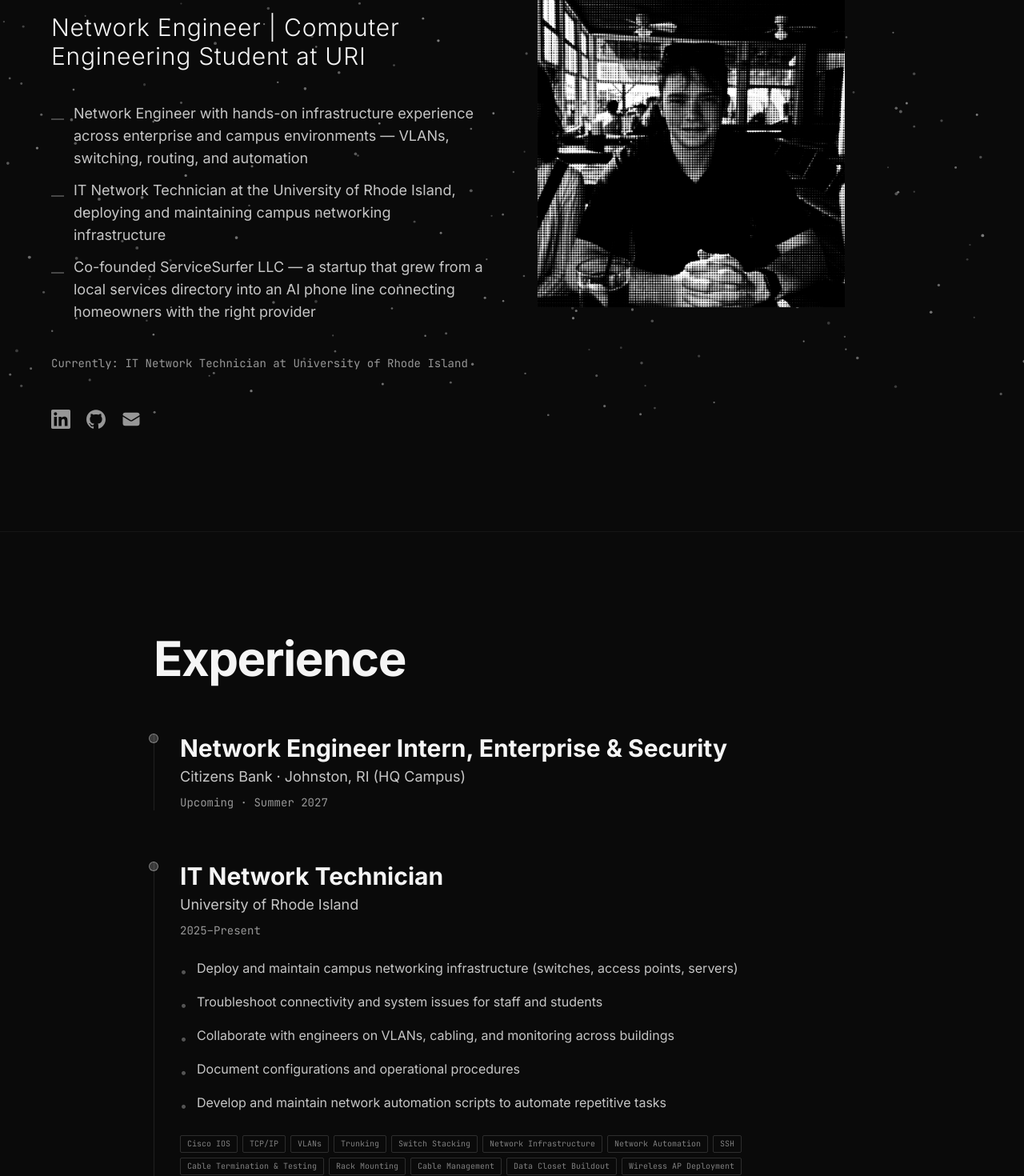
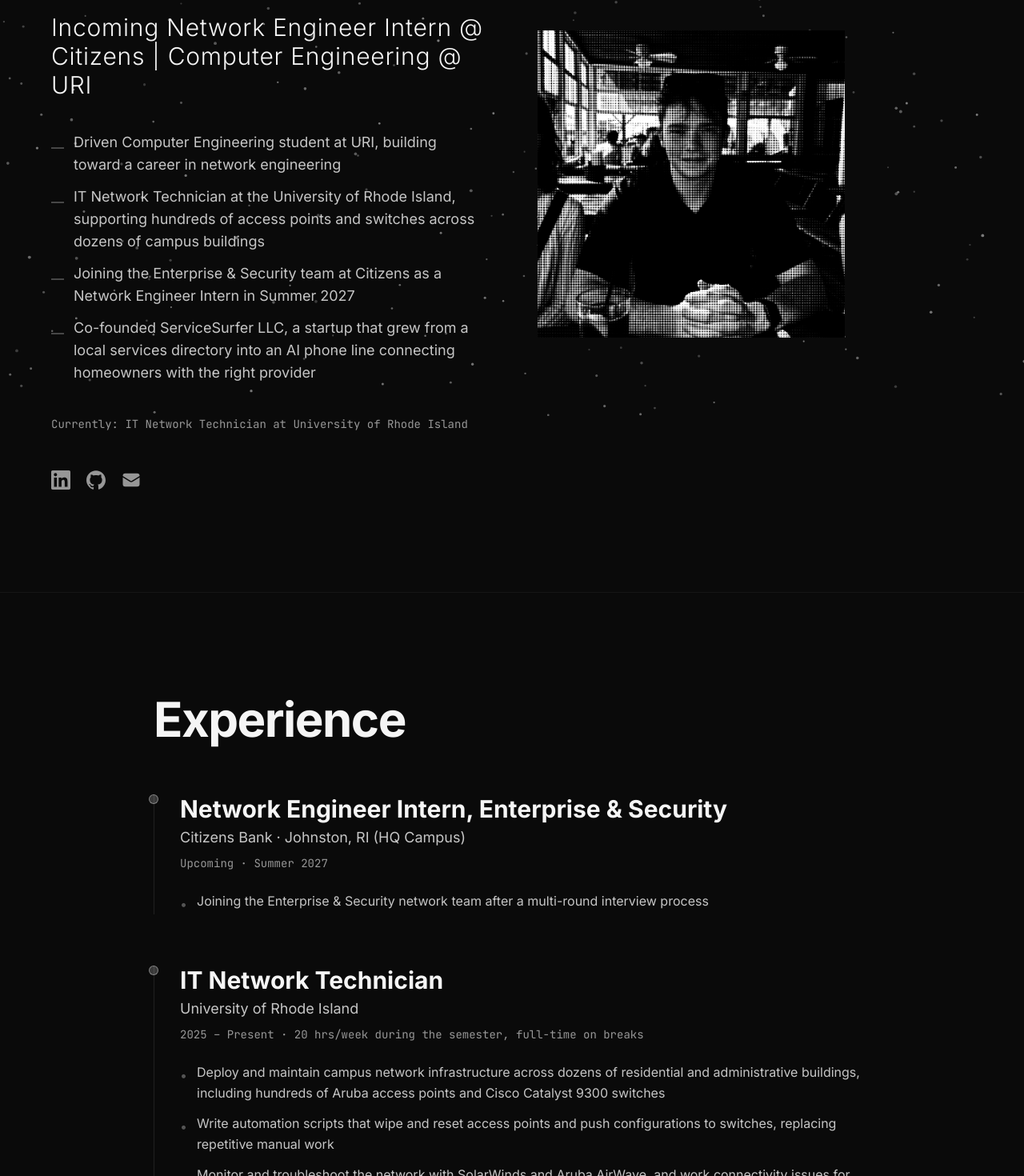
Before and after one commit to nicolasjkennedy/personal-domain, a Next.js app: page / in a window 1280 px wide. Shown: the part 280-1750 px from the top of the page at 80% size. Built offline with nearby package versions, Linux system fonts and the light colour scheme.

Commit message:
Information overhaul, & cleanup

```diff
--- a/app/layout.tsx
+++ b/app/layout.tsx
@@ -20,7 +20,7 @@ const jetbrainsMono = JetBrains_Mono({
 export const metadata: Metadata = {
   title: `${siteContent.name} | ${siteContent.headline}`,
   description: `${siteContent.headline}. ${siteContent.summary.join(" ")}`,
-  keywords: ["portfolio", "developer", "engineer", "designer", siteContent.name],
+  keywords: ["portfolio", "network engineer", "computer engineering", "URI", siteContent.name],
   authors: [{ name: siteContent.name }],
   openGraph: {
     title: `${siteContent.name} | ${siteContent.headline}`,
--- a/app/page.tsx
+++ b/app/page.tsx
@@ -5,6 +5,7 @@ import Experience from "@/components/sections/Experience";
 import Projects from "@/components/sections/Projects";
 import TechStack from "@/components/sections/TechStack";
 import Certifications from "@/components/sections/Certifications";
+import Contact from "@/components/sections/Contact";
 import Footer from "@/components/Footer";
 
 export default function Home() {
@@ -17,6 +18,7 @@ export default function Home() {
       <TechStack />
       <Education />
       <Certifications />
+      <Contact />
       <Footer />
     </main>
   );
--- a/components/sections/Contact.tsx
+++ b/components/sections/Contact.tsx
@@ -1,8 +1,24 @@
+"use client";
+
+import { useState } from "react";
 import { siteContent } from "@/src/content/site";
 import AnimateOnScroll from "@/components/AnimateOnScroll";
 
 export default function Contact() {
-  const currentYear = new Date().getFullYear();
+  const [copied, setCopied] = useState(false);
+  const mailto = siteContent.socials.email;
+  const address = mailto?.replace("mailto:", "");
+
+  const copyEmail = async () => {
+    if (!address) return;
+    try {
+      await navigator.clipboard.writeText(address);
+      setCopied(true);
+      setTimeout(() => setCopied(false), 2000);
+    } catch {
+      window.location.href = mailto!;
+    }
+  };
 
   return (
     <section
@@ -16,65 +32,41 @@ export default function Contact() {
           </h2>
         </AnimateOnScroll>
 
-        <AnimateOnScroll delay={100}>
-          <div className="space-y-8 mb-16">
-            <p className="text-lg sm:text-xl opacity-80 leading-relaxed max-w-2xl">
-              I&apos;m always open to discussing new opportunities, interesting projects,
-              or just connecting. Feel free to reach out.
-            </p>
+        {mailto && address && (
+          <AnimateOnScroll delay={100}>
+            <div className="flex flex-wrap items-center gap-4">
+              {/* Spinning gradient ring behind a solid face reads as an animated border */}
+              <a
+                href={mailto}
+                className="email-button group relative inline-flex overflow-hidden rounded-full p-px hover:scale-[1.03] hover:opacity-100 transition-transform duration-300"
+              >
+                <span className="email-button-ring absolute inset-[-200%]" aria-hidden="true" />
+                <span className="relative flex items-center gap-3 rounded-full bg-background px-6 sm:px-8 py-4">
+                  <svg xmlns="http://www.w3.org/2000/svg" viewBox="0 0 24 24" fill="currentColor" className="w-5 h-5 shrink-0" aria-hidden="true">
+                    <path d="M1.5 8.67v8.58a3 3 0 0 0 3 3h15a3 3 0 0 0 3-3V8.67l-8.928 5.493a3 3 0 0 1-3.144 0L1.5 8.67z"/>
+                    <path d="M22.5 6.908V6.75a3 3 0 0 0-3-3h-15a3 3 0 0 0-3 3v.158l9.714 5.978a1.5 1.5 0 0 0 1.572 0L22.5 6.908z"/>
+                  </svg>
+                  {/* Label slides up to reveal the address on hover */}
+                  <span className="relative block h-7 overflow-hidden text-base sm:text-lg font-medium">
+                    <span className="block transition-transform duration-300 group-hover:-translate-y-7 group-focus-visible:-translate-y-7">
+                      <span className="block h-7 leading-7">Send me an email</span>
+                      <span className="block h-7 leading-7 font-mono text-sm sm:text-base">{address}</span>
+                    </span>
+                  </span>
+                  <span className="opacity-50 transition-transform duration-300 group-hover:translate-x-1" aria-hidden="true">→</span>
+                </span>
+              </a>
 
-            <div className="flex flex-wrap gap-6">
-              {siteContent.socials.email && (
-                <a
-                  href={siteContent.socials.email}
-                  className="text-base opacity-70 hover:opacity-100 border-b border-foreground/20 hover:border-foreground/40 hover:scale-105 transition-all duration-300 inline-block"
-                >
-                  Email
-                </a>
-              )}
-              {siteContent.socials.linkedin && (
-                <a
-                  href={siteContent.socials.linkedin}
-                  target="_blank"
-                  rel="noopener noreferrer"
-                  className="text-base opacity-70 hover:opacity-100 border-b border-foreground/20 hover:border-foreground/40 hover:scale-105 transition-all duration-300 inline-block"
-                >
-                  LinkedIn
-                </a>
-              )}
-              {siteContent.socials.github && (
-                <a
-                  href={siteContent.socials.github}
-                  target="_blank"
-                  rel="noopener noreferrer"
-                  className="text-base opacity-70 hover:opacity-100 border-b border-foreground/20 hover:border-foreground/40 hover:scale-105 transition-all duration-300 inline-block"
-                >
-                  GitHub
-                </a>
-              )}
-              {siteContent.socials.website && (
-                <a
-                  href={siteContent.socials.website}
-                  target="_blank"
-                  rel="noopener noreferrer"
-                  className="text-base opacity-70 hover:opacity-100 border-b border-foreground/20 hover:border-foreground/40 hover:scale-105 transition-all duration-300 inline-block"
-                >
-                  Website
-                </a>
-              )}
+              <button
+                onClick={copyEmail}
+                className="text-sm font-mono opacity-60 hover:opacity-100 border-b border-foreground/20 hover:border-foreground/40 transition-all duration-300"
+                aria-live="polite"
+              >
+                {copied ? "Copied ✓" : "Copy address"}
+              </button>
             </div>
-
-          </div>
-        </AnimateOnScroll>
-
-        {/* Footer */}
-        <AnimateOnScroll delay={200}>
-          <div className="pt-8 border-t border-foreground/5">
-            <p className="text-sm opacity-50 font-mono">
-              © {currentYear} {siteContent.name}. All rights reserved.
-            </p>
-          </div>
-        </AnimateOnScroll>
+          </AnimateOnScroll>
+        )}
       </div>
     </section>
   );
--- a/src/content/nettest.ts
+++ b/src/content/nettest.ts
@@ -22,7 +22,7 @@ export interface RoadmapItem {
 export const netTest = {
   title: "NetTest",
   subtitle: "An open-source, build-it-yourself network tester inspired by the NetAlly LinkSprinter",
-  status: "In Development",
+  status: "Schematic Phase",
   github: "https://github.com/nicolasjkennedy/NetTest",
 
   overview: [
@@ -77,7 +77,7 @@ export const netTest = {
   ] as Limitation[],
 
   roadmap: [
-    { title: "Research & parts sourcing", detail: "Finding an ESP32 board with PoE Ethernet built in, plus the right screen and battery setup", status: "active" },
+    { title: "Research & schematic", detail: "Choosing an ESP32 board with PoE Ethernet built in, plus the right screen and battery setup, and drawing up the schematic", status: "active" },
     { title: "First prototype", detail: "Order parts and get a breadboard build running the core tests", status: "next" },
     { title: "Firmware", detail: "Build out the full test sequence, the on-screen results, and on-device history", status: "planned" },
     { title: "3D-printed case", detail: "Design an enclosure that fits the board, screen, and battery", status: "planned" },
--- a/src/content/servicesurfer.ts
+++ b/src/content/servicesurfer.ts
@@ -69,11 +69,12 @@ export const serviceSurferStory = {
       ],
       bullets: [
         "Came up with the idea for ServiceSurfer and led product design from the first version through the pivot",
-        "Engineered most of the core logic behind the matching platform and the AI phone line",
+        "Engineered most of the core logic behind the matching platform and the AI phone line, built on Next.js and Supabase with Claude handling the conversation and ElevenLabs for voice",
         "Designed the business model: affordable, high-intent featured listings as an alternative to traditional small business advertising",
         "Led provider outreach and partnerships, growing the supply side that both the web platform and the phone line depended on",
         "Drove go-to-market strategy: consumer acquisition, provider onboarding, and market expansion",
         "Pitched at RISE-UP pitch night and presented at a business convention at Bryant University to gather public feedback",
+        "Grew ServiceSurfer to a few dozen users, with numerous local businesses lined up and ready to register as providers",
         "Handled company formation, positioning, and business development, from the LLC and EIN to how we pitched ServiceSurfer to providers (I've always said engineers have a business mind it just needs to be discovered)",
       ],
     },
--- a/src/content/site.ts
+++ b/src/content/site.ts
@@ -10,6 +10,7 @@ export interface Education {
   degree: string;
   dates: string;
   highlights: string[];
+  coursework?: string[];
 }
 
 export interface Experience {
@@ -45,6 +46,12 @@ export interface Certification {
   inProgress?: boolean;
 }
 
+export interface Award {
+  name: string;
+  issuer: string;
+  date?: string;
+}
+
 export interface SiteContent {
   name: string;
   headline: string;
@@ -56,15 +63,17 @@ export interface SiteContent {
   experience: Experience[];
   projects: Project[];
   certifications: Certification[];
+  awards: Award[];
 }
 
 export const siteContent: SiteContent = {
   name: "Nicolas Kennedy",
-  headline: "Network Engineer | Computer Engineering Student at URI",
+  headline: "Incoming Network Engineer Intern @ Citizens | Computer Engineering @ URI",
   summary: [
-    "Network Engineer with hands-on infrastructure experience across enterprise and campus environments — VLANs, switching, routing, and automation",
-    "IT Network Technician at the University of Rhode Island, deploying and maintaining campus networking infrastructure",
-    "Co-founded ServiceSurfer LLC — a startup that grew from a local services directory into an AI phone line connecting homeowners with the right provider",
+    "Driven Computer Engineering student at URI, building toward a career in network engineering",
+    "IT Network Technician at the University of Rhode Island, supporting hundreds of access points and switches across dozens of campus buildings",
+    "Joining the Enterprise & Security team at Citizens as a Network Engineer Intern in Summer 2027",
+    "Co-founded ServiceSurfer LLC, a startup that grew from a local services directory into an AI phone line connecting homeowners with the right provider",
   ],
   location: "Kingston, Rhode Island",
   currently: "IT Network Technician at University of Rhode Island",
@@ -79,9 +88,24 @@ export const siteContent: SiteContent = {
       degree: "B.S. Computer Engineering",
       dates: "Expected May 2028",
       highlights: [
-        "GPA: 3.7",
-        "Division 1 Collegiate Athlete: Track and Field (2024-2025)",
-        "Organizations: URI Cybersecurity Club, Rhody Exchange, Rhody Christian Fellowship"
+        "GPA: 3.42",
+        "Dean's List",
+        "Taking ELE 492: IoT System Design, a graduate-level course, as a junior"
+      ],
+      coursework: [
+        "Digital Circuit Design",
+        "Introduction to Computer Systems",
+        "Computer Programming",
+        "Data Structures & Abstractions",
+        "Discrete Mathematical Structures",
+        "Linear Circuit Theory",
+        "Signals & Systems",
+        "Electronics I",
+        "Digital Design with FPGAs",
+        "Computer Architecture",
+        "Linear Algebra",
+        "Probability & Statistics",
+        "IoT System Design (Graduate)"
       ]
     },
     {
@@ -99,42 +123,46 @@ export const siteContent: SiteContent = {
       company: "Citizens Bank · Johnston, RI (HQ Campus)",
       role: "Network Engineer Intern, Enterprise & Security",
       dates: "Upcoming · Summer 2027",
-      bullets: []
+      bullets: [
+        "Joining the Enterprise & Security network team after a multi-round interview process"
+      ]
     },
     {
       company: "University of Rhode Island",
       role: "IT Network Technician",
-      dates: "2025–Present",
+      dates: "2025 – Present · 20 hrs/week during the semester, full-time on breaks",
       bullets: [
-        "Deploy and maintain campus networking infrastructure (switches, access points, servers)",
-        "Troubleshoot connectivity and system issues for staff and students",
-        "Collaborate with engineers on VLANs, cabling, and monitoring across buildings",
-        "Document configurations and operational procedures",
-        "Develop and maintain network automation scripts to automate repetitive tasks"
+        "Deploy and maintain campus network infrastructure across dozens of residential and administrative buildings, including hundreds of Aruba access points and Cisco Catalyst 9300 switches",
+        "Write automation scripts that wipe and reset access points and push configurations to switches, replacing repetitive manual work",
+        "Monitor and troubleshoot the network with SolarWinds and Aruba AirWave, and work connectivity issues for staff and students through ServiceNow",
+        "Collaborate with engineers on VLANs, cabling, and switch stacking across buildings",
+        "Document configurations and operational procedures"
       ],
-      tech: ["Cisco IOS", "TCP/IP", "VLANs", "Trunking", "Switch Stacking", "Network Infrastructure", "Network Automation", "SSH", "Cable Termination & Testing", "Rack Mounting", "Cable Management", "Data Closet Buildout", "Wireless AP Deployment"]
+      tech: ["Cisco IOS", "Cisco Catalyst 9300", "Aruba APs", "Aruba AirWave", "SolarWinds", "ServiceNow", "VLANs", "Trunking", "Switch Stacking", "Network Automation", "SSH", "Cable Termination & Testing", "Rack Mounting", "Data Closet Buildout"]
     },
     {
       company: "ServiceSurfer LLC",
       role: "Co-Founder",
       dates: "2025 – 2026",
       bullets: [
-        "Co-founded ServiceSurfer LLC, a startup connecting homeowners with local service providers, first through a web platform and then through an AI phone line",
+        "Co-founded ServiceSurfer LLC with Briac, a startup connecting homeowners with local service providers, first through a web platform and then through an AI phone line",
         "Came up with the idea and led product design from the first version through the pivot",
         "Built most of the core logic behind the matching platform and the AI phone line that talks with callers and routes them to a local provider",
         "Designed the business model: affordable featured listings as an alternative to traditional small business advertising",
         "Led provider outreach, partnerships, and go-to-market strategy across both sides of the marketplace",
-        "Pitched at URI RISE-UP pitch night and presented at a business convention at Bryant University"
+        "Grew to a few dozen users, with numerous local businesses lined up to register as providers",
+        "Pitched at URI RISE-UP pitch night and presented at a business convention at Bryant University",
+        "Handed the company over to Briac in 2026 to focus on networking and my studies"
       ],
-      tech: []
+      tech: ["Next.js", "Supabase", "Claude", "ElevenLabs"]
     },
     {
       company: "Newport City Hall",
-      role: "Network Technician Intern",
+      role: "IT Intern",
       dates: "May 2022 – Aug 2022",
       bullets: [
         "Assisted with configuration and maintenance of routers, switches, and endpoints",
-        "Assisted with system recovery and repair following a major cybersecurity incident",
+        "Helped the city recover from a major cybersecurity incident by replacing hard drives and reimaging devices",
         "Performed structured cabling and patch panel maintenance across network racks supporting city government operations — traced and terminated copper runs, managed cable pathways, and ensured proper connectivity across switches and distribution frames",
         "Managed live broadcast systems for city court hearings and public council meetings, including real-time monitoring of audio/video feeds, camera switching, and on-the-fly troubleshooting to maintain uninterrupted streams",
         "Responded to helpdesk tickets involving hardware and network troubleshooting",
@@ -147,8 +175,8 @@ export const siteContent: SiteContent = {
     {
       name: "ServiceSurfer",
       oneLiner: "From a local services directory to an AI phone line that connects homeowners with the right provider",
-      description: "ServiceSurfer started with two problems: people couldn't find local service providers in one place, and small businesses were overpaying for ads that didn't convert. I came up with the idea, led product design, and built most of the core logic: first a web platform that pulled every local provider into one search, with affordable featured listings for businesses. After feedback from our URI RISE-UP mentors, we pivoted to an AI phone line that talks with callers, understands their home issue, and routes them straight to a local provider. Along the way I led provider outreach and go-to-market, formed ServiceSurfer LLC, and pitched it at RISE-UP pitch night and a business convention at Bryant University.",
-      tech: [],
+      description: "ServiceSurfer started with two problems: people couldn't find local service providers in one place, and small businesses were overpaying for ads that didn't convert. I came up with the idea, led product design, and built most of the core logic: first a web platform that pulled every local provider into one search, with affordable featured listings for businesses. After feedback from our URI RISE-UP mentors, we pivoted to an AI phone line that talks with callers, understands their home issue, and routes them straight to a local provider. Along the way I led provider outreach and go-to-market, formed ServiceSurfer LLC, and pitched it at RISE-UP pitch night and a business convention at Bryant University. ServiceSurfer reached a few dozen users before I handed the company to my co-founder, Briac.",
+      tech: ["Next.js", "Supabase", "Claude", "ElevenLabs"],
       page: "/servicesurfer/",
       featured: true,
       sourceType: "startup"
@@ -166,21 +194,9 @@ export const siteContent: SiteContent = {
       sourceType: "inDevelopment"
     },
     {
-      name: "n0conflict",
-      oneLiner: "AI-powered CLI that resolves Git merge conflicts by analyzing both sides and preserving intent",
-      description: "n0conflict is a published Python CLI tool that intelligently resolves Git merge conflicts using AI. Instead of forcing a manual pick between two versions, it analyzes the intent of each conflicting side and produces a merged result that preserves the logic of both. Supports resolve, scan, and explain commands across Python, TypeScript, Go, Rust, and more. Operates safely without writing to disk unless explicitly instructed. Available on PyPI.",
-      tech: ["Python", "CLI"],
-      links: {
-        github: "https://github.com/nicolasjkennedy/n0conflict",
-        pypi: "https://pypi.org/project/n0conflict/"
-      },
-      featured: true,
-      sourceType: "open"
-    },
-    {
       name: "Cisco Switch Provisioning CLI",
       oneLiner: "Zero-to-production switch provisioning tool with dry-run support and modular config sections",
-      description: "A lightweight, dependency-free Python CLI that takes a Cisco switch from factory reset to fully production-ready in a single command. Supports granular section targeting — VLANs, interfaces, routing, and ACLs can each be applied independently or together. Features a built-in dry-run mode that previews every command before it touches the switch, making it safe to iterate on configurations in live environments. Leverages PuTTY's plink for SSH transport, keeping the tool portable with zero pip dependencies.",
+      description: "A lightweight, dependency-free Python CLI that takes a Cisco switch from factory reset to fully production-ready in a single command. Supports granular section targeting — VLANs, interfaces, routing, and ACLs can each be applied independently or together. Features a built-in dry-run mode that previews every command before it touches the switch, making it safe to iterate on configurations in live environments. Leverages PuTTY's plink for SSH transport, keeping the tool portable with zero pip dependencies. Used at URI to provision more than ten production switches.",
       tech: ["Python", "Cisco IOS", "SSH", "Network Automation", "CLI"],
       links: {
         github: "https://github.com/nicolasjkennedy/cisco-switch-automated-config"
@@ -188,35 +204,8 @@ export const siteContent: SiteContent = {
       featured: false,
       sourceType: "open"
     },
-    {
-      name: "Personal Portfolio Website",
-      oneLiner: "Personal portfolio website built with Next.js, TypeScript, and Tailwind CSS",
-      description: "A minimal, modern developer portfolio built from scratch with Next.js, TypeScript, and Tailwind CSS. Designed with a focus on clean typography, smooth scroll-driven animations, and a responsive layout that works across all devices.",
-      tech: [],
-      links: {
-        github: "https://github.com/nicolasjkennedy/personal-domain",
-        live: "https://nicolaskennedy.com"
-      },
-      featured: false,
-      sourceType: "open"
-    },
   ],
   certifications: [
-    {
-      name: "State Champion — Web Design",
-      issuer: "SkillsUSA",
-      date: "2022"
-    },
-    {
-      name: "Python Programming",
-      issuer: "Certified",
-      date: "2021"
-    },
-    {
-      name: "IC3 Digital Literacy",
-      issuer: "Certified",
-      date: "2022"
-    },
     {
       name: "Cisco Certified Network Associate (CCNA)",
       issuer: "Cisco",
@@ -224,10 +213,26 @@ export const siteContent: SiteContent = {
       inProgress: true
     },
     {
-      name: "CompTIA Security+ (Network)",
+      name: "CompTIA Security+",
       issuer: "CompTIA",
       date: "In Progress",
       inProgress: true
     },
+    {
+      name: "Python Programming",
+      issuer: "CodeHS",
+      date: "2021"
+    },
+  ],
+  awards: [
+    {
+      name: "Dean's List",
+      issuer: "University of Rhode Island"
+    },
+    {
+      name: "1st Place — Web Design",
+      issuer: "SkillsUSA Rhode Island State Championship",
+      date: "2022"
+    },
   ]
 };
```
Also changed, not shown: app/globals.css (+29 -0 lines), components/sections/Certifications.tsx (+28 -1 lines), components/sections/Education.tsx (+18 -0 lines), 2 other files (tests, documents, lock files or other folders).
